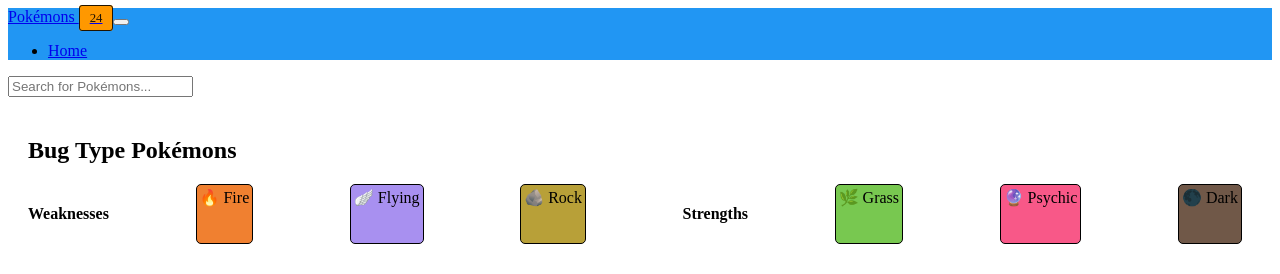
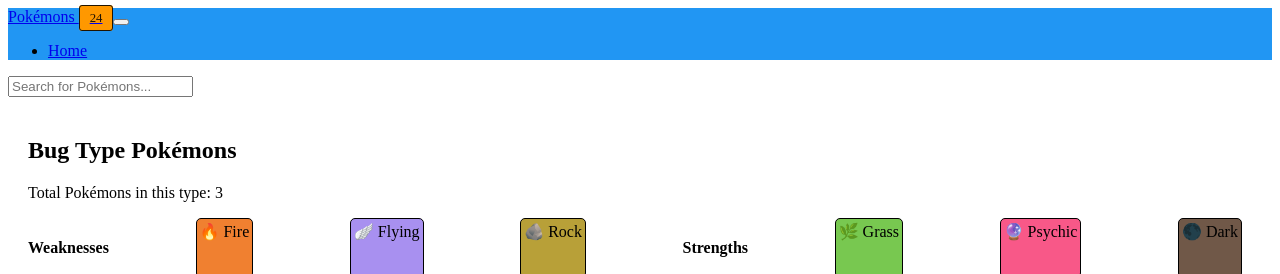
Before and after one commit to Tamigucho/factory.tamigucho.com-source, a React (Create React App) app: page /type/Bug in a window 1280 px wide. Shown: the top 274 px of the page. Built offline with nearby package versions, Linux system fonts and the light colour scheme.

Commit message:
TypePage.js: count how many Pokémons are in a type! - Human implement Cursor's coding

```diff
--- a/src/components/TypePage.js
+++ b/src/components/TypePage.js
@@ -19,9 +19,12 @@
 setPokemonsByType(filteredPokemons);
   }, [typeName, pokemonsData]);
 
+  const pokemonsCount = pokemonsByType.length;
+
   return (
     <div className="type-page">
       <h2>{typeName.charAt(0).toUpperCase() + typeName.slice(1)} Type Pokémons</h2>
+      <div><p>Total Pokémons in this type: {pokemonsCount}</p></div>
       <div className="type-matchups">
         <h4>Weaknesses</h4>
         {typeData.weaknesses.map((weakness, index) => (
```
Also changed, not shown: GPTConverstation.txt (added), Tasks.txt, 2 other files (tests, documents, lock files or other folders).
